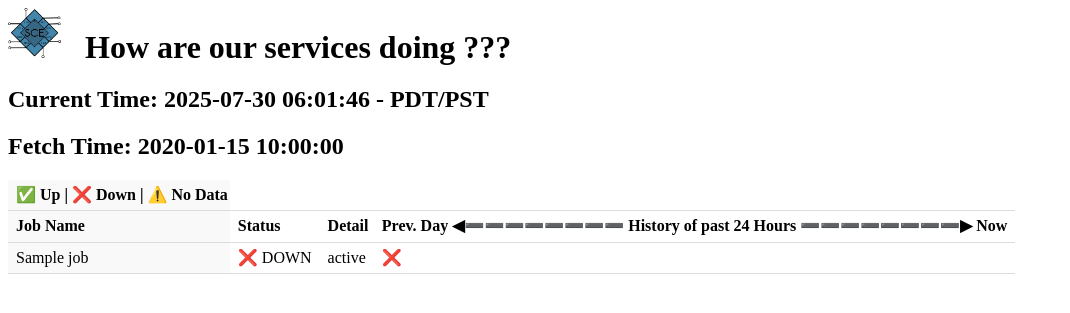
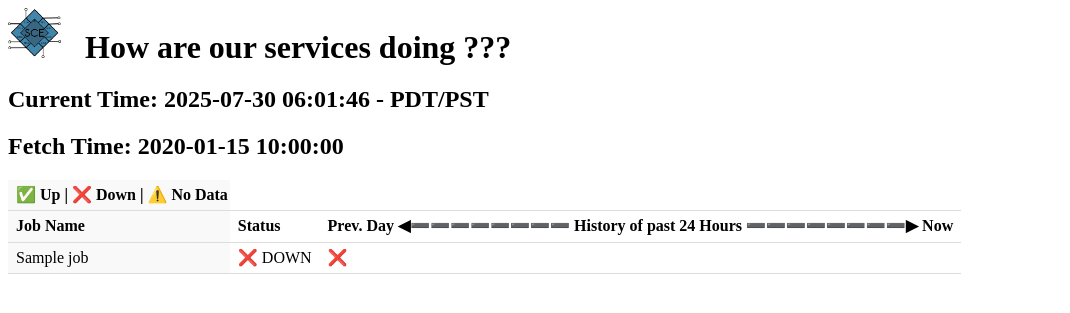
Before and after one commit to SCE-Development/monitoring, a FastAPI app: template system_status/templates/my_template.html in a window 1280 px wide. Shown: the top 313 px of the page, without its empty margins (0-1070 px from the left). Run offline with FastAPI, Linux system fonts and the light colour scheme; the template is opened without the code that fills it: most values are stand-ins (such as "Sample title", 1, 10 or a date in 2020).

Commit message:
formatting 3

```diff
--- a/system_status/templates/my_template.html
+++ b/system_status/templates/my_template.html
@@ -97,7 +97,6 @@
             <tr>
                 <th class="sticky-col" style="text-align: left; padding-right: 2px">Job Name</th>
                 <th style="text-align: left; padding-right: 2px">Status</th>
-                <th style="text-align: left; padding-right: 2px">Detail</th>
                 <th>
                     <div style="display: inline">Prev. Day</div>
                     <div style="display: inline"> ◀➖➖➖➖➖➖➖➖ </div>
@@ -118,7 +117,6 @@
             <tr class="current_table_data" onclick="highlightRow(this)">
                 <td class="sticky-col">{{ job }}</td>
                 <td>{{ status }}</td> {# This TD is for the "Status" column #}
-                <td>{{ item.range_status }}</td> {# This TD is for the "Detail" column #}
 
                 {# THIS IS THE CORRECTED SECTION for the EMOJI HISTORY #}
                 <td>
@@ -145,7 +143,7 @@
 </div>
     <script>
         const img = document.getElementById('sce_logo');
-        const imageUrl = new URL('static/img/sjsu.sce.trimed.jpg', window.location.href);
+        const imageUrl = new URL('static/img/sce.jpg', window.location.href);
         img.src = imageUrl.href;
 
         const timeElement = document.getElementById("clock");
```
Also changed, not shown: system_status/static/img/sce.jpg (renamed from system_status/static/img/sjsu.sce.trimed.jpg).
